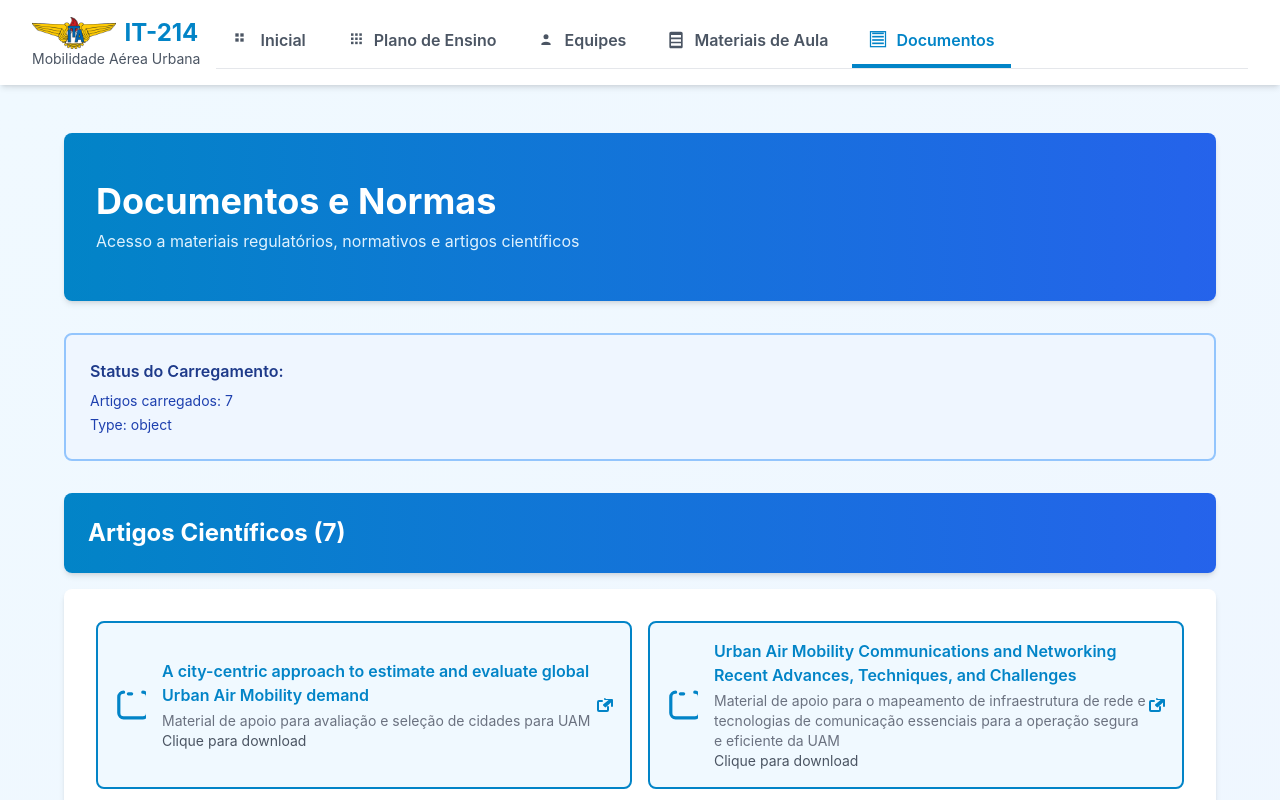
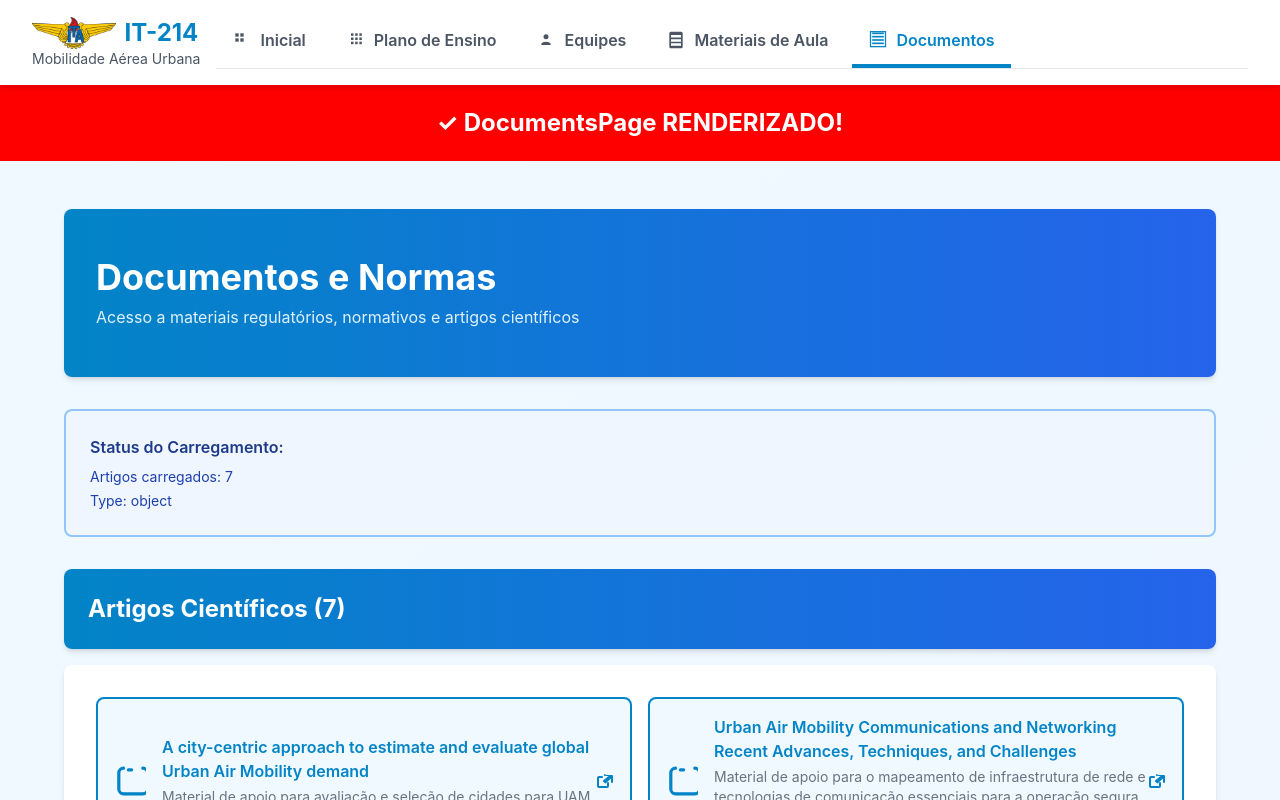
Before and after one commit to uaminfra-ita/uaminfra-ita-IT-214, a Next.js app: page / in a window 1280 px wide. Both pictures are taken after a click on the button "Documentos". Shown: the top 800 px of the page. Built offline with nearby package versions, Linux system fonts and the light colour scheme.

Commit message:
Test: Add big red debug block to verify component rendering

```diff
--- a/components/DocumentsPage.jsx
+++ b/components/DocumentsPage.jsx
@@ -3,8 +3,19 @@
 import { documents } from '@/data/courseData';
 
 export default function DocumentsPage() {
+  return (
+    <div>
+      <div style={{ background: 'red', color: 'white', padding: '20px', fontSize: '24px', fontWeight: 'bold', textAlign: 'center' }}>
+        ✓ DocumentsPage RENDERIZADO!
+      </div>
+
+      <DocumentsContent />
+    </div>
+  );
+}
+
+function DocumentsContent() {
   try {
-    // Debug: verificar se documents está sendo importado
     const articlesData = documents?.articles || [];
 
     return (
```
